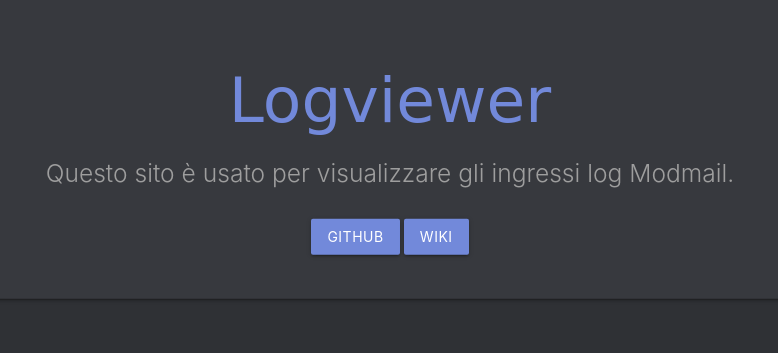
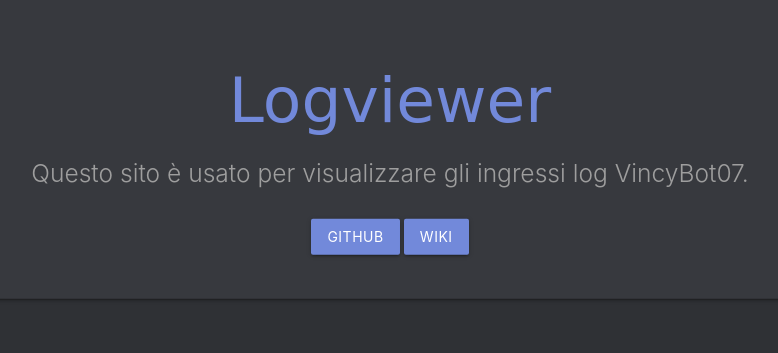
Before and after one commit to VincyBot07/logviewer, a Python web app: template templates/index.html in a window 1280 px wide. Shown: the part 247-600 px from the top of the page, without its empty margins (250-1028 px from the left). Run offline with Jinja, Linux system fonts and the light colour scheme; the template is opened without the code that fills it, so the values that code supplies are empty; some libraries are stand-ins or nearby versions; some web fonts are replaced.

Commit message:
Update index.html

```diff
--- a/templates/index.html
+++ b/templates/index.html
@@ -6,7 +6,7 @@
 <div class="vertical-align-middle center container">
     <div class="card-panel hoverable" id='main-card'>
         <h1 class="animated jackInTheBox header" id='dashbots'>Logviewer</h1>
-        <h5 class="header col s12 light grey-text">Questo sito è usato per visualizzare gli ingressi log Modmail.</h5>
+        <h5 class="header col s12 light grey-text">Questo sito è usato per visualizzare gli ingressi log VincyBot07.</h5>
         <br>
         <div class="row center">
             <a href="https://github.com/VincyBot07/VincyBot07" class="btn waves-effect my-button">Github</a>
```
